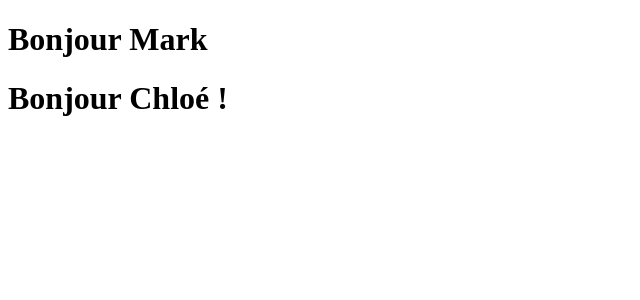
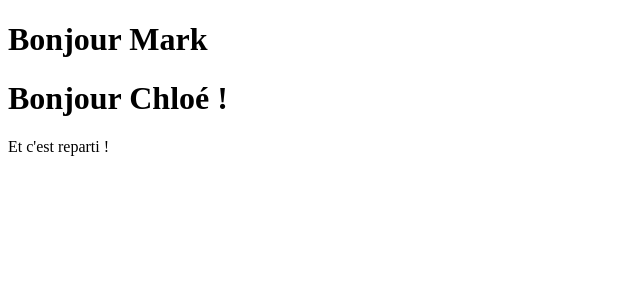
Before and after one commit to ChloeLvsr/CollabMark, an Angular app: page / in a window 1280 px wide. Shown: the top 300 px of the page, without its empty margins (0-640 px from the left). Built offline with nearby package versions, Linux system fonts and the light colour scheme.

Commit message:
ajout ligne

```diff
--- a/src/app/app.component.html
+++ b/src/app/app.component.html
@@ -1,2 +1,3 @@
 <h1>Bonjour Mark</h1>
 <h1>Bonjour Chloé !</h1>
+<p>Et c'est reparti !</p>
```
